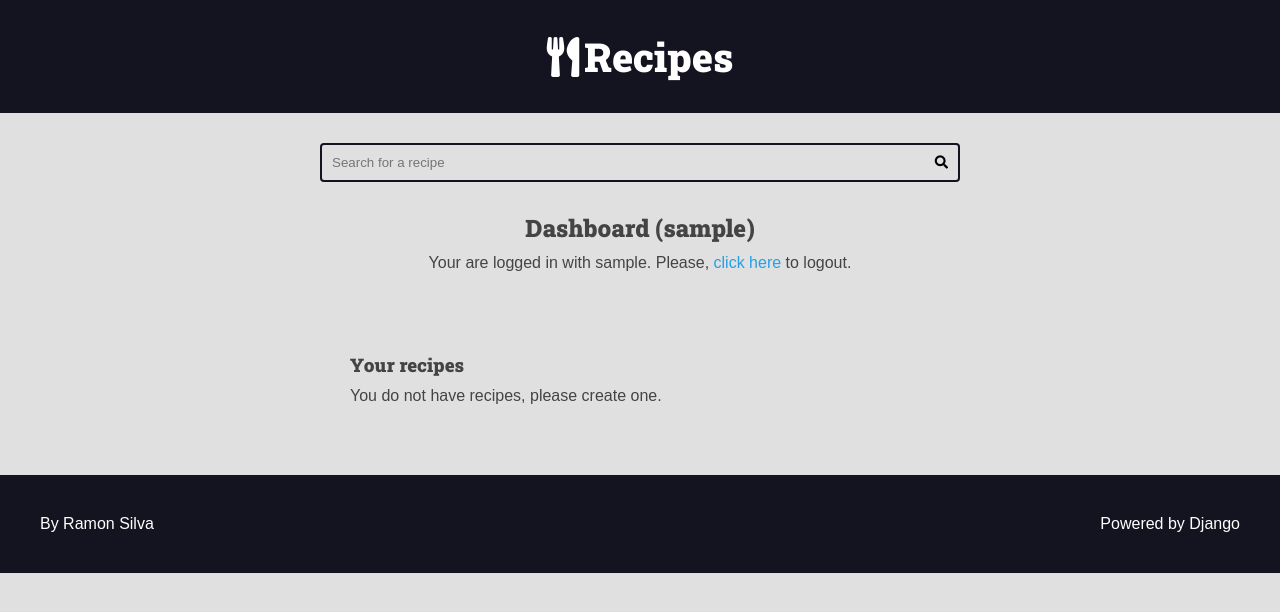
After one commit to ramonfullstack/curso-django-projeto1, a Django app: page /authors/dashboard/ in a window 1280 px wide. The commit adds this page. Shown: the top 612 px of the page. Run offline with Django 5.2, Linux system fonts and the light colour scheme; the visitor is signed in with stand-in values (Sample User, id 1); data that the repository does not hold is empty.

Commit message:
Iniciado criação do dashboard

```diff
--- /dev/null
+++ b/authors/templates/authors/pages/dashboard.html
@@ -0,0 +1,29 @@
+{% extends 'global/base.html' %}
+
+{% block title %}Dashboard ({{ user }}) | {% endblock title %}
+
+{% block content %}
+  <div class="main-content center container">
+    <h2>Dashboard ({{ user }})</h2>
+    {% include 'authors/partials/login_message.html' %}
+  </div>
+
+  <div class="authors-dashboard-container">
+    <h3>Your recipes</h3>
+
+    <ul>
+      {% for recipe in recipes %}
+        <li>
+          <a href="#">{{ recipe.title }}</a>
+        </li>
+      {% empty %}
+        <li>
+          <p>You do not have recipes, please create one.</p>
+        </li>
+      {% endfor %}
+    </ul>
+  </div>
+
+  {% include 'global/partials/messages.html' %}
+
+  {% endblock content %}
--- /dev/null
+++ b/authors/templates/authors/partials/login_message.html
@@ -0,0 +1,12 @@
+{% if user.is_authenticated %}
+<div class="login-message">
+  Your are logged in with
+  {{ request.user.username }}.
+  Please,
+  <form class="inline-form" action="{% url 'authors:logout' %}" method='POST'>
+
+    <input type="hidden" name="username" value="{{ request.user.username }}">
+    <button class="plaintext-button" type="submit">click here</button>
+  </form> to logout.
+</div>
+{% endif %}
--- a/authors/urls.py
+++ b/authors/urls.py
@@ -10,4 +10,5 @@ urlpatterns = [
     path('login/', views.login_view, name='login'),
     path('login/create/', views.login_create, name='login_create'),
     path('logout/', views.logout_view, name='logout'),
+    path('dashboard/', views.dashboard, name='dashboard'),
 ]
--- a/authors/views.py
+++ b/authors/views.py
@@ -4,6 +4,7 @@ from django.urls import reverse
 from django.contrib.auth import authenticate, login, logout
 from django.contrib.auth.decorators import login_required
 from authors.forms.login import LoginForm
+from recipes.models import Recipe
 from .forms import RegisterForm
 from django.contrib import messages
 
@@ -49,9 +50,7 @@ def login_create(request):
         raise Http404()
 
     form = LoginForm(request.POST)
-    login_url = reverse('authors:login')
 
-    print(form)
     if form.is_valid():
         authenticated_user = authenticate(
             username=form.cleaned_data.get('username', ''),
@@ -66,7 +65,7 @@ def login_create(request):
     else:
         messages.error(request, 'Invalid username or password')
 
-    return redirect(login_url)
+    return redirect(reverse('authors:dashboard'))
 
 @login_required(login_url='authors:login', redirect_field_name='next')
 def logout_view(request):
@@ -81,3 +80,17 @@ def logout_view(request):
     messages.success(request, 'Logged out successfully')
     logout(request)
     return redirect(reverse('authors:login'))
+
+@login_required(login_url='authors:login', redirect_field_name='next')
+def dashboard(request):
+    recipes = Recipe.objects.filter(
+        is_published=False,
+        author=request.user
+    )
+    return render(
+        request,
+        'authors/pages/dashboard.html',
+        context={
+            'recipes': recipes,
+        }
+    )
--- a/base_static/global/css/styles.css
+++ b/base_static/global/css/styles.css
@@ -435,3 +435,21 @@ h6 {
     color: var(--color-primary);
     font-size: 1.6rem;
   }
+
+  .login-message {
+    margin: 1rem 0;
+  }
+
+  .authors-dashboard-container {
+    max-width: 64rem;
+    text-align: left;
+    padding: var(--spacing-gutter-medium);
+    margin: 0 auto;
+  }
+
+  .authors-dashboard-container h3,
+  .authors-dashboard-container p,
+  .authors-dashboard-container ul {
+    list-style-type: none;
+    margin: 1rem 0;
+  }
--- a/base_templates/global/partials/form.html
+++ b/base_templates/global/partials/form.html
@@ -1,8 +1,7 @@
 <div class="main-content container">
     <form class="main-form" action="{{ form_action }}" method="POST">
-      {% csrf_token %}
-
       <div class="form-content form-content-grid">
+        {% csrf_token %}
         {% for field in form %}
           <div class="form-group">
             <label for="{{ field.id_for_label }}">{{ field.label }}</label>
```
Also changed, not shown: authors/templates/authors/pages/login.html (+5 -13 lines), recipes/admin.py (+12 -1 lines).
